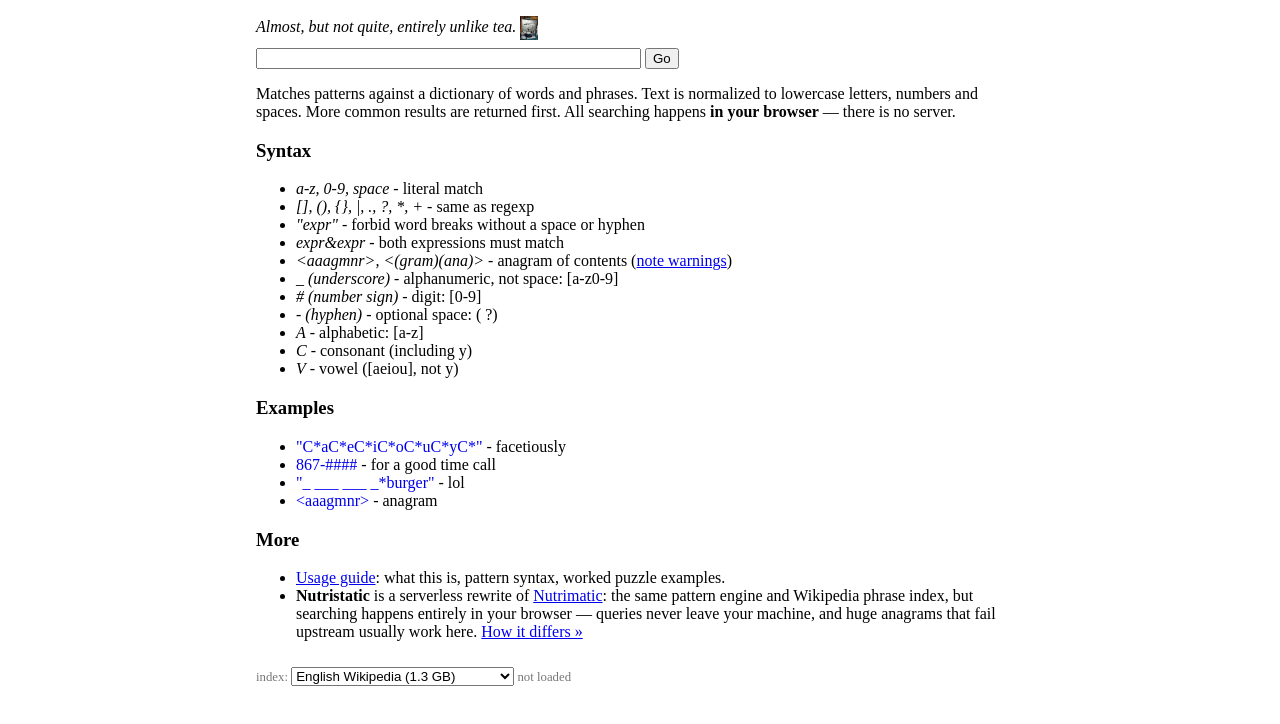
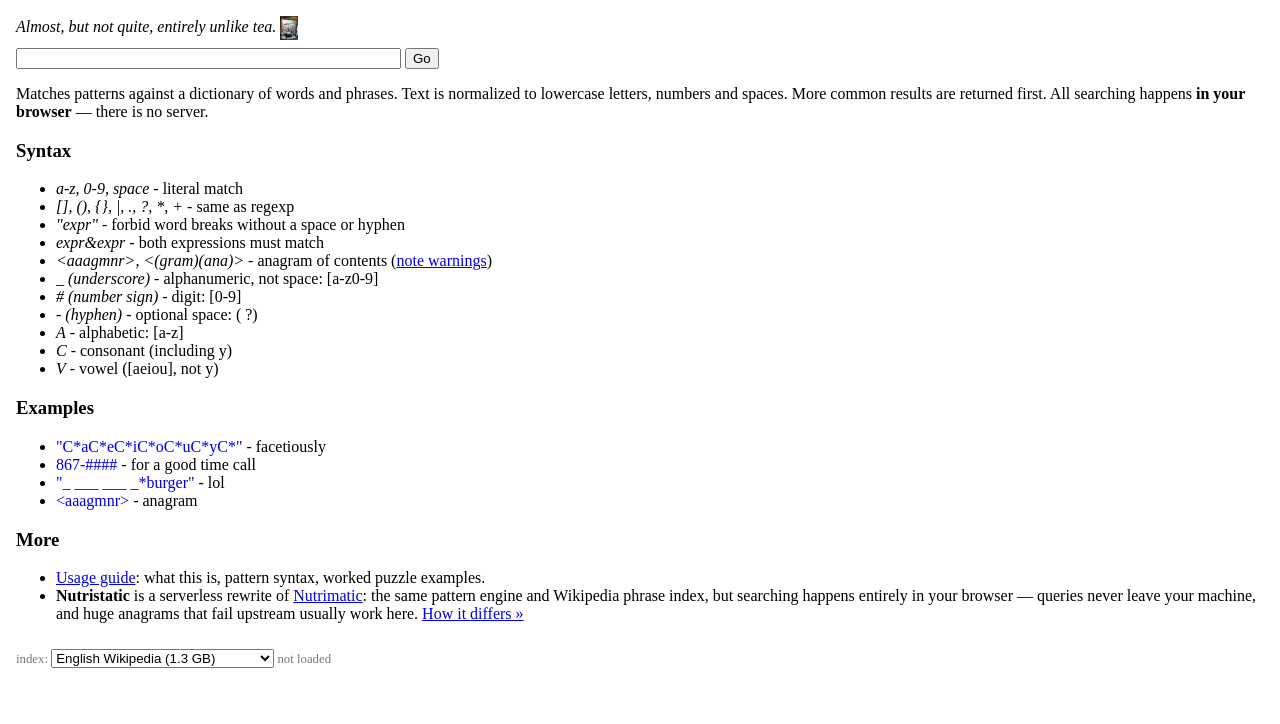
Before and after one commit to pssimon2/nutristatic, a website built with Vite: page web/index.html in a window 1280 px wide. Built offline with nearby package versions, Linux system fonts and the light colour scheme; no server answers; files whose address does not match are found by name.

Commit message:
Left-align the page like nutrimatic.org

```diff
--- a/web/index.html
+++ b/web/index.html
@@ -39,7 +39,8 @@
   <link rel="icon" type="image/vnd.microsoft.icon" href="./favicon.ico">
   <meta name="viewport" content="width=device-width, initial-scale=1">
   <style>
-    body { max-width: 48em; margin: 1em auto; padding: 0 1em; }
+    /* Left-aligned like nutrimatic.org, not a centered column. */
+    body { margin: 1em; }
     form { margin: 0.5em 0; }
     #results span { line-height: 1.15; }
     #status { color: #555; }
```
